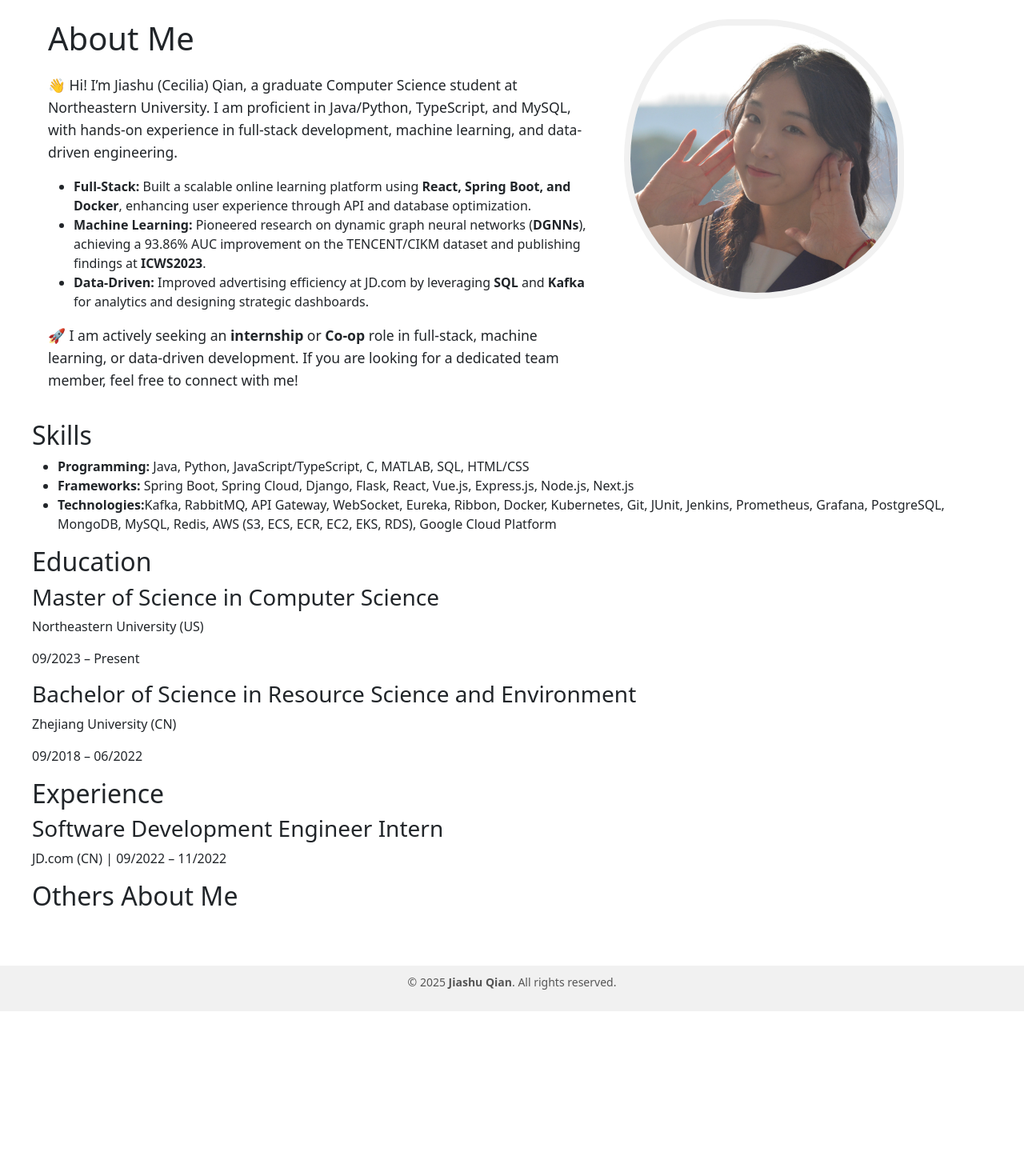
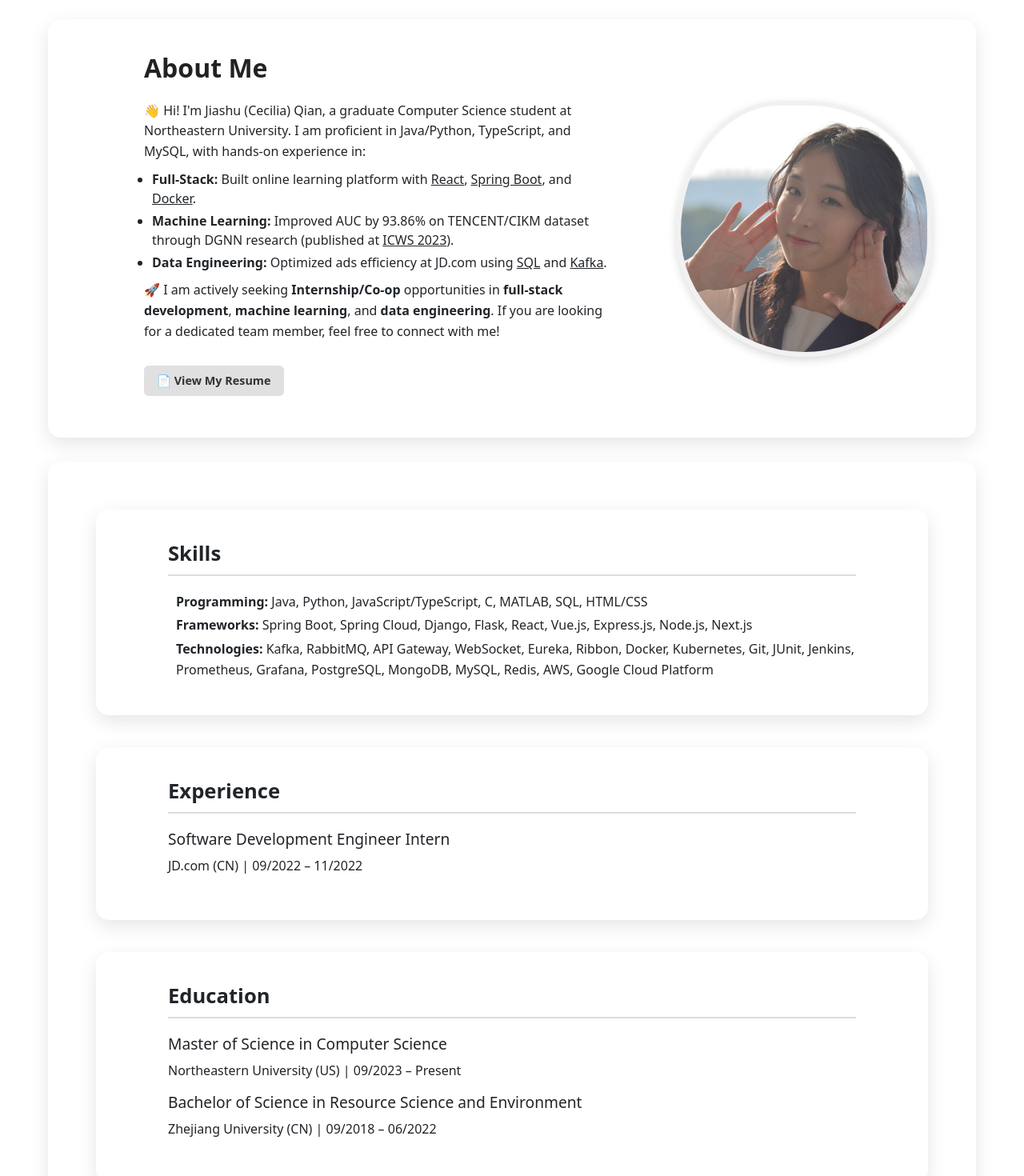
Before and after one commit to JashuuQ/HomePage, a React (Create React App) app: page /#/about in a window 1280 px wide. Shown: the part 100-1570 px from the top of the page at 80% size. Before the commit the page ends 1364 px from the top, so only its background shows below. Built offline with nearby package versions, Linux system fonts and the light colour scheme.

Commit message:
Finish basic About

```diff
--- a/src/About/index.css
+++ b/src/About/index.css
@@ -1,44 +1,122 @@
-/* Reset styles */
+@import url('https://fonts.googleapis.com/css2?family=Lato:wght@400;700&display=swap');
+
+/* Reset styles for all elements */
 * {
   margin: 0;
   padding: 0;
   box-sizing: border-box;
 }
 
-/* Main container */
+body {
+  font-family: 'Lato', 'Helvetica Neue', Arial, sans-serif;
+  font-weight: 400;
+  color: #333;
+  background-color: #f9f9f9;
+  line-height: 1.6;
+  padding: 20px;
+  margin: 0;
+}
+
+/* Global underline style */
+.underline {
+  text-decoration: underline;
+}
+
+strong {
+  font-weight: 700;
+}
+
+/* Main container for the entire about page */
 .about-container {
   display: flex;
-  flex-wrap: wrap;
+  flex-direction: column;
+  justify-content: center;
+  align-items: center;
   padding: 20px;
-  background-color: #fff;
+  max-width: 1200px;
+  width: 100%;
+  margin: 0 auto;
 }
 
-/* Text section */
-.about-content {
-  flex: 1 1 60%;
-  padding: 20px;
+/* About Me section container (left info & right image) */
+.about-main {
+  display: flex;
+  flex-direction: row;
+  justify-content: space-between;
+  align-items: center;
+  background-color: #fff;
+  border-radius: 16px;
+  box-shadow: 0 8px 24px rgba(0, 0, 0, 0.1);
+  padding: 40px;
+  max-width: 1200px;
+  width: 100%;
+  gap: 40px;
 }
 
-.about-content h1 {
-  font-size: 2.5em;
-  margin-bottom: 20px;
+/* Left side: info */
+.about-info {
+  flex: 1;
+  margin-left: 80px;
+  padding-right: 20px;
 }
 
-.about-content p {
-  font-size: 1.1em;
+.about-info h1 {
+  font-size: 2em;
+  margin-bottom: 20px;
+  color: #222;
+  font-weight: 700;
+  line-height: 1.3;
+}
+
+.about-info p {
+  font-size: 1em;
+  margin-bottom: 10px;
   line-height: 1.6;
 }
 
-/* Image section */
+.expertise-list {
+  list-style-type: disc;
+  padding-left: 0;
+  margin-left: 10px;
+  margin-bottom: 10px;
+}
+
+.expertise-list li {
+  font-size: 1em;
+  margin-bottom: 4px;
+  line-height: 1.5;
+}
+
+
+/* Right side: Image container */
 .about-images {
-  flex: 1 1 40%;
+  flex-shrink: 0;
   display: flex;
   flex-direction: column;
-  gap: 20px;
-  padding: 20px;
+  align-items: center;
+  width: 350px;
+  padding: 50px;
 }
 
-/* Dynamic border animation */
+/* Image container with dynamic border animation */
+.image-container {
+  position: relative;
+  width: 320px;
+  height: 320px;
+  border: 6px solid #f1f1f1;
+  border-radius: 16px;
+  overflow: hidden;
+  box-shadow: 0 4px 12px rgba(0, 0, 0, 0.15);
+  animation: dynamic-border 8s ease-in-out infinite;
+  transition: transform 0.3s ease, border-color 0.3s ease;
+}
+
+.image-container:hover {
+  border-color: #ccc;
+  transform: scale(1.02);
+}
+
+/* Keyframes for dynamic border animation */
 @keyframes dynamic-border {
   0% {
     border-radius: 60% 40% 30% 70% / 60% 30% 70% 40%;
@@ -51,25 +129,131 @@
   }
 }
 
-/* Image container */
-.image-container {
-  display: flex;
-  justify-content: center;
-  align-items: center;
-  height: 350px;
-  width: 350px;
-  border: 0.5rem solid #f1f1f1;
-  /* Inset shadow on border */
-  box-shadow: inset 0 0 0 2rem hsla(0, 0%, 100%, 0.3);
-  /* Crop overflow */
-  overflow: hidden;
-  /* Apply dynamic border */
-  animation: dynamic-border 8s ease-in-out infinite;
-}
-
-/* Image style */
+/* Style for the profile image */
 .profile-image {
   height: 100%;
   width: 100%;
   object-fit: cover;
 }
+
+
+.resume-link {
+  margin-top: 20px;
+  text-align: center;
+}
+
+.resume-button {
+  display: inline-block;
+  padding: 8px 16px;
+  background-color: #e0e0e0;
+  color: #333;
+  text-decoration: none;
+  font-weight: 600;
+  border-radius: 6px;
+  font-size: 0.9em;
+  transition: background-color 0.3s ease, transform 0.3s ease;
+}
+
+.resume-button:hover {
+  background-color: #ccc;
+  transform: scale(1.03);
+}
+
+
+.about-info {
+  position: relative;
+  padding-bottom: 70px;
+}
+
+.resume-link {
+  position: absolute;
+}
+
+
+
+
+/* =====  Detailed information section ==== */
+.details-section {
+  max-width: 1500px;
+  width: 100%;
+  padding: 60px;
+  display: flex;
+  flex-direction: column;
+  gap: 40px;
+  background-color: #fff;
+  border-radius: 16px;
+  box-shadow: 0 8px 24px rgba(0, 0, 0, 0.1);
+  margin: 30px auto;
+}
+
+.detail-card {
+  background-color: #fff;
+  border-radius: 16px;
+  box-shadow: 0 8px 24px rgba(0, 0, 0, 0.1);
+  max-width: 1200px;
+  width: 100%;
+  margin: 0 auto;
+  padding: 40px 90px;
+}
+
+.detail-card h2 {
+  font-size: 1.6em;
+  margin-bottom: 20px;
+  border-bottom: 2px solid #ddd;
+  padding-bottom: 10px;
+  font-weight: 700;
+  transition: all 0.3s ease;
+}
+
+.detail-card h2:hover {
+  color: #555;
+  transform: scale(1.03);
+  border-bottom-color: #555;
+  text-shadow: 2px 2px 8px rgba(0, 0, 0, 0.1);
+}
+
+/* List style for skills and expertise */
+.skills-list,
+.expertise-list {
+  list-style: disc;
+  margin-left: 10px;
+  font-size: 1em;
+  line-height: 1.6;
+}
+
+.skills-list p {
+  margin-bottom: 4px;
+}
+
+.experience-item,
+.education-item,
+.leadership-item {
+  margin-bottom: 10px;
+}
+
+
+.experience-item h3,
+.education-item h3,
+.leadership-item h3 {
+  font-size: 1.2em;
+  margin-bottom: 10px;
+}
+
+
+/* Responsive adjustments for smaller screens */
+@media (max-width: 768px) {
+  .about-main {
+    flex-direction: column;
+  }
+
+  .about-info,
+  .about-images {
+    flex: 1 1 100%;
+    padding: 10px;
+  }
+
+  .image-container {
+    height: 300px;
+    width: 300px;
+  }
+}
--- a/src/About/index.tsx
+++ b/src/About/index.tsx
@@ -1,5 +1,10 @@
 import React, { useState } from 'react';
 import './index.css';
+
+
+const Underline = ({ children }: { children: React.ReactNode }) => (
+  <span style={{ textDecoration: "underline" }}>{children}</span>
+);
 
 const About: React.FC = () => {
   const [imageSrc, setImageSrc] = useState('/images/profile2.jpg');
@@ -12,78 +17,130 @@ const About: React.FC = () => {
 
   return (
     <div className="about-container">
-      {/* Left Side - Text Content */}
-      <div className="about-content">
+      {/* Main Body：Left info & Right Img */}
+      <div className="about-main">
+        <div className="about-info">
           <h1>About Me</h1>
           <p>
-          👋 Hi! I’m Jiashu (Cecilia) Qian, a graduate Computer Science student at
-          Northeastern University. I am proficient in Java/Python, TypeScript, and MySQL,
-          with hands-on experience in full-stack development, machine learning, and data-driven engineering.
+            👋 Hi! I'm Jiashu (Cecilia) Qian, a graduate Computer Science student at Northeastern University.
+            I am proficient in Java/Python, TypeScript, and MySQL, with hands-on experience in:
           </p>
+
           <ul className="expertise-list">
             <li>
-            <strong>Full-Stack:</strong> Built a scalable online learning platform using <strong>React, Spring Boot, and Docker</strong>,
-            enhancing user experience through API and database optimization.
+              <strong>Full-Stack:</strong> Built online learning platform with{" "}
+              <Underline>React</Underline>, <Underline>Spring Boot</Underline>, and <Underline>Docker</Underline>.
             </li>
             <li>
-            <strong>Machine Learning:</strong> Pioneered research on dynamic graph neural networks (<strong>DGNNs</strong>),
-            achieving a 93.86% AUC improvement on the TENCENT/CIKM dataset and publishing findings at <strong>ICWS2023</strong>.
+              <strong>Machine Learning:</strong> Improved AUC by 93.86% on TENCENT/CIKM dataset through DGNN research
+              (published at <Underline>ICWS 2023</Underline>).
             </li>
             <li>
-            <strong>Data-Driven:</strong> Improved advertising efficiency at JD.com by leveraging <strong>SQL</strong> and <strong>Kafka</strong> for analytics
-            and designing strategic dashboards.
+              <strong>Data Engineering:</strong> Optimized ads efficiency at JD.com using <Underline>SQL</Underline> and <Underline>Kafka</Underline>.
             </li>
           </ul>
+
           <p>
-          🚀 I am actively seeking an <strong>internship</strong> or <strong>Co-op</strong> role in full-stack,
-          machine learning, or data-driven development. If you are looking for a dedicated team member, feel free to connect with me!
+            🚀 I am actively seeking <strong>Internship/Co-op</strong> opportunities in
+            <strong> full-stack development</strong>, <strong>machine learning</strong>, and <strong>data engineering</strong>.
+            If you are looking for a dedicated team member, feel free to connect with me!
           </p>
+
+          <div className="resume-link">
+            <a href="/resume.pdf" target="_blank" rel="noopener noreferrer" className="resume-button">
+              📄 View My Resume
+            </a>
           </div>
 
-      {/* Right Side - Profile Image */}
+        </div>
+
+
         <div className="about-images">
           <div className="image-container" onClick={handleImageClick} role="button" tabIndex={0}>
             <img src={imageSrc} alt="Profile" className="profile-image" />
           </div>
         </div>
 
-      {/* Details Section */}
-      <div className="details-section">
-        <h2>Skills</h2>
-        <ul className="skills-list">
-          <li><strong>Programming:</strong> Java, Python, JavaScript/TypeScript, C, MATLAB, SQL, HTML/CSS</li>
-          <li><strong>Frameworks:</strong> Spring Boot, Spring Cloud, Django, Flask, React, Vue.js, Express.js, Node.js, Next.js</li>
-          <li><strong>Technologies:</strong>
-            Kafka, RabbitMQ, API Gateway, WebSocket, Eureka, Ribbon, Docker, Kubernetes,
-            Git, JUnit, Jenkins, Prometheus, Grafana,
-            PostgreSQL, MongoDB, MySQL, Redis,
-            AWS (S3, ECS, ECR, EC2, EKS, RDS), Google Cloud Platform
-            </li>
-        </ul>
-
-        <h2>Education</h2>
-        <section className="education-item">
-          <h3>Master of Science in Computer Science</h3>
-          <p>Northeastern University (US)</p>
-          <p>09/2023 – Present</p>
-        </section>
-
-        <section className="education-item">
-          <h3>Bachelor of Science in Resource Science and Environment</h3>
-          <p>Zhejiang University (CN)</p>
-          <p>09/2018 – 06/2022</p>
-        </section>
-
-        <h2>Experience</h2>
-        <section className="experience-item">
-          <h3>Software Development Engineer Intern</h3>
-          <p>JD.com (CN) | 09/2022 – 11/2022</p>
-        </section>
-
-        <h2>Others About Me</h2>
 
 
       </div>
+
+
+
+      {/* Details Section */}
+      <div className="details-section">
+        <div className="detail-card">
+          <section className="skills">
+            <h2>Skills</h2>
+            <div className="skills-list">
+              <p>
+                <strong>Programming:</strong> Java, Python, JavaScript/TypeScript, C, MATLAB, SQL, HTML/CSS
+              </p>
+              <p>
+                <strong>Frameworks:</strong> Spring Boot, Spring Cloud, Django, Flask, React, Vue.js, Express.js, Node.js, Next.js
+              </p>
+              <p>
+                <strong>Technologies:</strong> Kafka, RabbitMQ, API Gateway, WebSocket, Eureka, Ribbon, Docker, Kubernetes,
+                Git, JUnit, Jenkins, Prometheus, Grafana, PostgreSQL, MongoDB, MySQL, Redis, AWS, Google Cloud Platform
+              </p>
+            </div>
+          </section>
+        </div>
+
+        <div className="detail-card">
+          <section className="experience">
+            <h2>Experience</h2>
+            <div className="experience-item">
+              <h3>Software Development Engineer Intern</h3>
+              <p>JD.com (CN) | 09/2022 – 11/2022</p>
+            </div>
+          </section>
+        </div>
+
+        <div className="detail-card">
+          <section className="education">
+            <h2>Education</h2>
+            <div className="education-item">
+              <h3>Master of Science in Computer Science</h3>
+              <p>Northeastern University (US) | 09/2023 – Present</p>
+            </div>
+            <div className="education-item">
+              <h3>Bachelor of Science in Resource Science and Environment</h3>
+              <p>Zhejiang University (CN) | 09/2018 – 06/2022</p>
+            </div>
+          </section>
+        </div>
+
+        <div className="detail-card">
+          <section className="leadership">
+            <h2>Leadership & Teamwork</h2>
+            <div className="leadership-item">
+              <h3>Director, School Law Society (2021 – 2022)</h3>
+              <p>
+                Directed the planning and execution of the 32nd Mock Court event as the overall organizational leader.
+              </p>
+            </div>
+            <div className="leadership-item">
+              <h3>Lead, Publicity Department, Student Union (2018 – 2019)</h3>
+              <p>
+                Organized a school-wide spring photography event with 300 participants, garnering local newspaper coverage.
+              </p>
+            </div>
+          </section>
+        </div>
+
+        <div className="detail-card">
+          <section className="hobbies">
+            <h2>Hobbies</h2>
+            <p>
+              Hiking, Bouldering, Photography, Reading.
+              And exploring new technologies :)
+            </p>
+          </section>
+        </div>
+      </div>
+
+
     </div>
   );
 };
```
Lines whose indentation alone changed are shown as unchanged.
